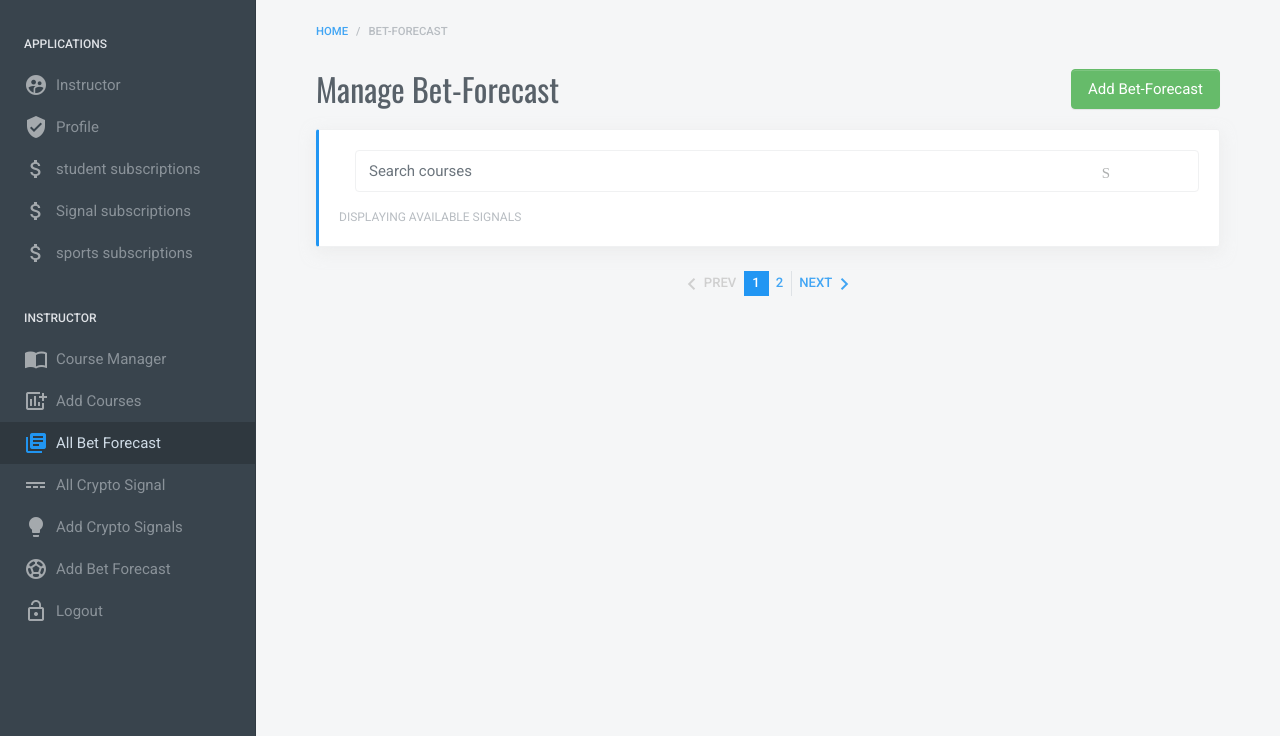
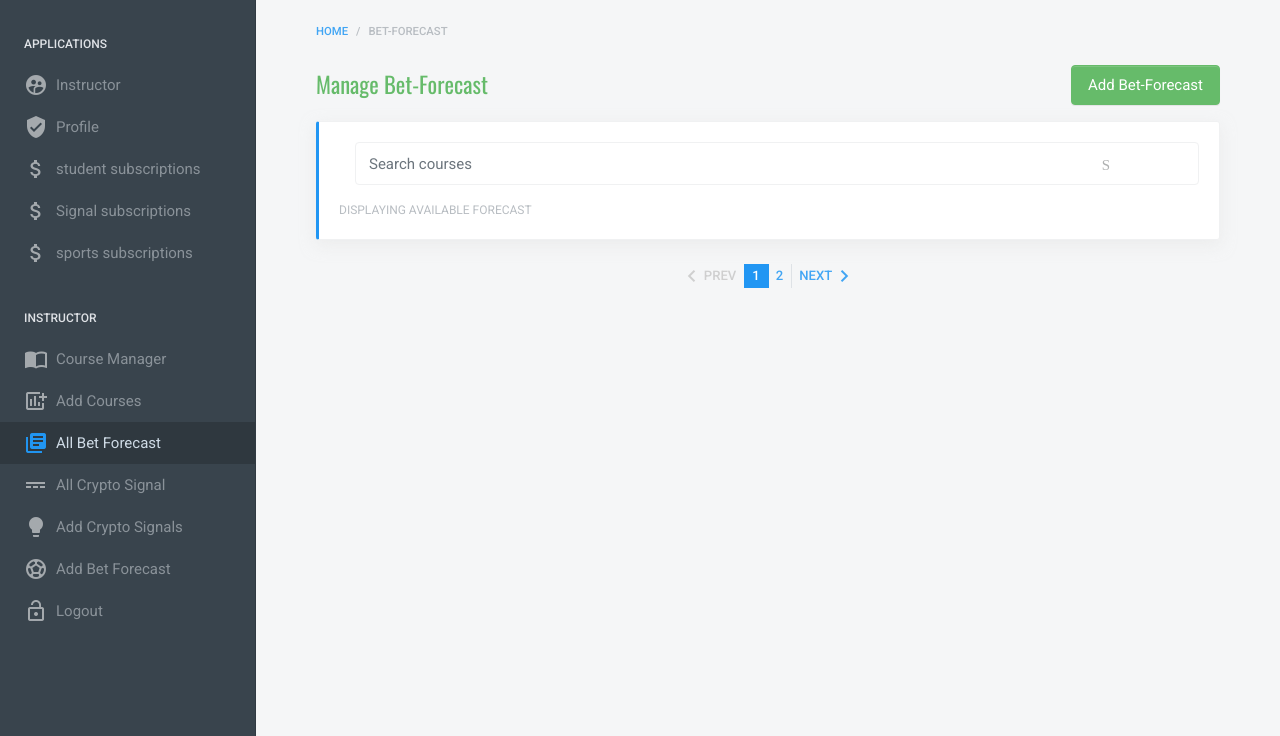
Before and after one commit to kalistos1/waxilearn, a Django app: page /betting/all_forecast/ in a window 1280 px wide. Shown: the part 64-800 px from the top of the page. Run offline with Django 3.2, Linux system fonts and the light colour scheme; the visitor is signed in with stand-in values (Sample User, id 1); data that the repository does not hold is empty; some libraries are stand-ins or nearby versions.

Commit message:
worked on admin front end

```diff
--- a/bettingsubscription/models.py
+++ b/bettingsubscription/models.py
@@ -91,7 +91,7 @@ class BetForcast(models.Model):
     forcast_id = models. IntegerField(editable=False)
     instructor = models.ForeignKey(User, on_delete = models.CASCADE)
     title = models.CharField(null=False, blank=False, max_length=100)
-    slug =models.SlugField()
+    slug =models.SlugField(null = False, blank = False, unique=True)
     description =models.CharField(null=False, blank=False, max_length=200)
     home_team=models.CharField(null=False, blank=False, max_length=100)
     away_team=models.CharField(null=False, blank=False, max_length=100)
--- a/bettingsubscription/urls.py
+++ b/bettingsubscription/urls.py
@@ -8,9 +8,9 @@ urlpatterns = [
     url(r'^sub/', views.Betting_end_sub, name='betting_end_sub'),
     url(r'^payment/$', views.Betting_call_back_url, name='signal_payment'),
     path('create_forecast/', views.CreateForecast, name='create_forecast'),
-    path('edit_forecast/<int:pk>/', views.EditForecast, name='edit_forecast'),
-    path('delete_forecast/<int:pk>/', views.DeleteForecast, name='delete_forecast'),
-    path('preview_forecast/<int:pk>/', views.PreviewForecast, name='preview_forecast'),
+    path('edit_forecast/<slug>/', views.EditForecast, name='edit_forecast'),
+    path('delete_forecast/<slug>/', views.DeleteForecast, name='delete_forecast'),
+    path('preview_forecast/<slug>/', views.PreviewForecast, name='preview_forecast'),
     path('all_forecast/', views.AllForecast, name='all_forecast'),
     path('all_subscribers_forecast/', views.subscriberAllForecast, name='all_subscriber_forecast'),
     path('student_view_forecast/<int:pk>/', views.subscriberViewForecast, name='student_view_forecast'),
--- a/bettingsubscription/views.py
+++ b/bettingsubscription/views.py
@@ -168,9 +168,9 @@ def CreateForecast(request):
 
 
 @login_required
-def EditForecast(request, pk):
+def EditForecast(request, slug):
 	if request.method =="POST":
-		forecast = BetForcast.objects.get(pk=pk)
+		forecast = BetForcast.objects.get(slug=slug)
 		ForecastForm = BetForecastForm(request.post, instance=forecast)
 		if ForecastForm.is_valid():
 			ForecastForm.save()
@@ -184,7 +184,7 @@ def EditForecast(request, pk):
 			}
 			return render(request, 'dashboard/instructor/edit_forecast.html',context)
 	else:
-		forecast= BetForcast.objects.get(pk=pk)
+		forecast= BetForcast.objects.get(slug=slug)
 		ForecastForm = BetForecastForm(instance=forecast)
 		context ={
 			'ForecastForm':ForecastForm,
@@ -194,8 +194,8 @@ def EditForecast(request, pk):
 
 
 @login_required
-def DeleteForecast(request,pk):
-	BetForcast.objects.filter(pk=pk).delete()
+def DeleteForecast(request,slug):
+	BetForcast.objects.filter(slug=slug).delete()
 	forecast = BetForcast.objects.filter(instructor_id=request.user.id)
 	context ={
 			'forecast':forecast
@@ -224,9 +224,9 @@ def subscriberAllForecast(request):
 
 
 @login_required
-def subscriberViewForecast(request,pk):
+def subscriberViewForecast(request,slug):
 	user = request.user
-	forecast = BetForcast.objects.get(pk=pk)
+	forecast = BetForcast.objects.get(slug=slug)
 	betting_user_membership = BettingUserMembership.objects.filter(user=request.user)
 	betting_user_subscription = BettingSubscription.objects.all
 
--- a/signalsubscription/models.py
+++ b/signalsubscription/models.py
@@ -84,6 +84,7 @@ class CryptoSignal(models.Model):
     signal_id = models.CharField(max_length=50, editable=False)
     instructor = models.ForeignKey(User, on_delete = models.CASCADE)
     title = models.CharField(null=False, blank=False, max_length=100)
+    slug = models.SlugField(null = False, blank = False, unique=True)
     photo = models.ImageField(null=True, upload_to='signals/')
     description =models.CharField(null=False, blank=False, max_length=200)
     body = RichTextField()
--- a/signalsubscription/urls.py
+++ b/signalsubscription/urls.py
@@ -11,12 +11,12 @@ urlpatterns = [
     url(r'^sub/', views.Signal_end_sub, name='signal_sub'),
     url(r'^payment/$', views.Signal_call_back_url, name='signal_payment'),
     path('create/', views.CreateSignals, name='create_signals'),
-    path('edit_signal/<int:pk>/', views.EditSignal, name='edit_signal'),
-    path('delete_signal/<int:pk>/', views.DeleteSignal, name='delete_signal'),
-    path('preview_signal/<int:pk>/', views.previewSignal, name='preview_signal'),
+    path('edit_signal/<slug>/', views.EditSignal, name='edit_signal'),
+    path('delete_signal/<slug>/', views.DeleteSignal, name='delete_signal'),
+    path('preview_signal/<slug>/', views.previewSignal, name='preview_signal'),
     path('all_signal/', views.all_signal, name='all_signal'),
     path('all_subscriber_signals',views.studentAllSignal, name='student_all_signal'),
-    path('subscriber_view_signals/<int:pk>/',views.studentViewSignal, name='student_view_signal'),
+    path('subscriber_view_signals/<slug>/',views.studentViewSignal, name='student_view_signal'),
     path('create/subscription_type/signals/',views.Instructor_create_signal_sub, name='create_signals_sub'),
 
 ]
--- a/templates/dashboard/instructor/add_forecast.html
+++ b/templates/dashboard/instructor/add_forecast.html
@@ -15,7 +15,7 @@
                     <li class="breadcrumb-item"><a href="">Bet-Forecast</a></li>
                     <li class="breadcrumb-item active">Add Bet-forecast</li>
                 </ol>
-                <h1 class="h2">Add Bet-forecast</h1>
+                <h1 class="h3 text-success ">Add Bet-forecast</h1>
                 <div class="card">
 
                     <div class="card-body">
--- a/templates/dashboard/instructor/add_signals.html
+++ b/templates/dashboard/instructor/add_signals.html
@@ -15,7 +15,7 @@
                     <li class="breadcrumb-item"><a href="">Signals</a></li>
                     <li class="breadcrumb-item active">Add Signals</li>
                 </ol>
-                <h1 class="h2">Add Signals</h1>
+                <h1 class="h3 text-success">Add Signals</h1>
                 <div class="card">
 
                     <div class="card-body">
--- a/templates/dashboard/instructor/all_forecast.html
+++ b/templates/dashboard/instructor/all_forecast.html
@@ -15,7 +15,7 @@
                 <div
                     class="d-flex flex-column flex-sm-row flex-wrap mb-headings align-items-start align-items-sm-center">
                     <div class="flex mb-2 mb-sm-0">
-                        <h1 class="h2">Manage Bet-Forecast</h1>
+                        <h1 class="h3 text-success">Manage Bet-Forecast</h1>
                     </div>
                     <a href="{% url 'create_forecast' %}" class="btn btn-success">Add Bet-Forecast</a>
                 </div>
@@ -32,12 +32,12 @@
                         </div>
 
                         <div class="d-flex flex-column flex-sm-row align-items-sm-center" style="white-space: nowrap;">
-                            <small class="flex text-muted text-uppercase mr-3 mb-2 mb-sm-0">Displaying Available signals</small>
+                            <small class="flex text-muted text-uppercase mr-3 mb-2 mb-sm-0">Displaying Available forecast</small>
                         </div>
                     </form>
                 </div>
 
-                <div class="row">
+                <div class="row d-flex justify content-center">
                     <div>
                         {% if error %}
                         <div class="alert alert-danger"> {{ error }}</div>
@@ -49,20 +49,16 @@
                         {% endif %}
                     </div>
                     {% for forecast in page.object_list %}
-                    <div class="col-md-6">
+                    <div class="col-md-4">
                         <div class="card">
                             <div class="card-body">
 
                                 <div class="d-flex flex-column flex-sm-row">
-                                    <a href="#"
-                                        class="avatar avatar-lg avatar-4by3 mb-3 w-xs-plus-down-100 mr-sm-3">
-                                        <img src="" alt="Card image cap"
-                                            class="avatar-img rounded img-fluid mx-auto d-block ">
-                                    </a>
+
                                     <div class="flex" style="min-width: 200px;">
                                         <!-- <h5 class="card-title text-base m-0"><a href="instructor-course-edit.html"><strong>Learn Vue.js</strong></a></h5> -->
                                         <h4 class="card-title mb-1"><a
-                                                href="{% url 'preview_forecast' forecast.id %}">{{forecast.title}}</a>
+                                                href="{% url 'preview_forecast' forecast.slug %}">{{forecast.title}}</a>
                                         </h4>
                                         <p class="text-black-70">{{forecast.description}}</p>
                                         <div class="d-flex align-items-end">
@@ -72,8 +68,8 @@
                                                 </div>
                                             </div>
                                             <div class="text-center ">
-                                                <a href="{% url 'edit_forecast' forecast.id %}"
-                                                    class="btn btn-lg btn-info ">Edit</a>
+                                                <a href="{% url 'edit_forecast' forecast.slug %}"
+                                                    class="btn btn-small btn-info ">Edit</a>
                                             </div>
                                         </div>
                                     </div>
@@ -86,12 +82,12 @@
                                 </a>
                                 <div class="dropdown-menu dropdown-menu-right">
                                     <a class="dropdown-item"
-                                        href="{% url 'edit_forecast' forecast.id %}">Edit Forecast</a>
+                                        href="{% url 'edit_forecast' forecast.slug %}">Edit Forecast</a>
                                     <div class="dropdown-divider"></div>
 
                                     <div class="dropdown-divider"></div>
                                     <a class="dropdown-item text-danger"
-                                        href="{% url 'delete_forecast' forecast.id %}">Delete Forecast</a>
+                                        href="{% url 'delete_forecast' forecast.slug %}">Delete Forecast</a>
                                 </div>
                             </div>
                         </div>
--- a/templates/dashboard/instructor/edit_forecast.html
+++ b/templates/dashboard/instructor/edit_forecast.html
@@ -15,7 +15,7 @@
                     <li class="breadcrumb-item"><a href="">Forecast manager</a></li>
                     <li class="breadcrumb-item active">Edit Bet-Forecast</li>
                 </ol>
-                <h1 class="h2">Edit Forecast</h1>
+                <h1 class="h3 text-info">Edit Forecast</h1>
                 <div class="card">
                     <div class="card-header">
                     </div>
--- a/templates/dashboard/student/student_all_forecast.html
+++ b/templates/dashboard/student/student_all_forecast.html
@@ -72,7 +72,7 @@
 
                          {{ membership.betting_membership.membership_type}}
                         <div>
-                            <button class="btn btn-success form-control"> <a href="{% url 'student_view_forecast' forecast.id %}" class="text-light">view Bet Forecast</a></button>
+                            <button class="btn btn-success form-control"> <a href="{% url 'student_view_forecast' forecast.slug %}" class="text-light">view Bet Forecast</a></button>
                         </div>
 
                         {% elif membership.betting_membership.membership_type == "Free" %}
--- a/templates/dashboard/student/student_all_signal.html
+++ b/templates/dashboard/student/student_all_signal.html
@@ -73,7 +73,7 @@
                         {% if membership.signal_membership.membership_type == "Gold" %}
 
                         <div>
-                            <button class="btn btn-success form-control"> <a href="{% url 'student_view_signal' signal.id %}" class="text-light">view Signal</a></button>
+                            <button class="btn btn-success form-control"> <a href="{% url 'student_view_signal' signal.slug %}" class="text-light">view Signal</a></button>
                         </div>
 
                         {% elif membership.signal_membership.membership_type == "Free" %}
```
Also changed, not shown: signalsubscription/forms.py (+20 -1 lines), signalsubscription/views.py (+9 -9 lines), templates/dashboard/instructor/all_signals.html (+9 -9 lines), templates/dashboard/instructor/dashboard.html (+7 -4 lines), templates/dashboard/instructor/instructor-profile.html (+11 -4 lines), bettingsubscription/migrations/0002_alter_betforcast_slug.py (added), signalsubscription/migrations/0003_cryptosignal_slug.py (added).
